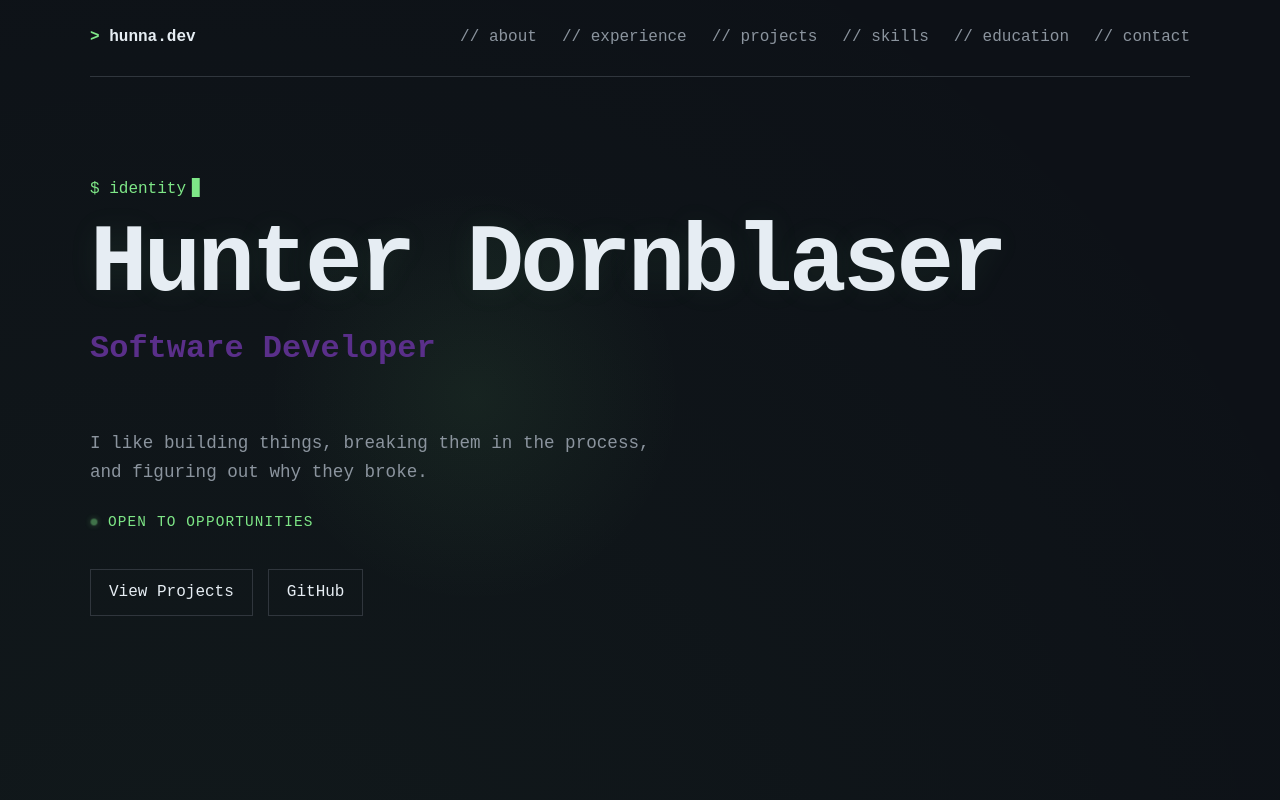
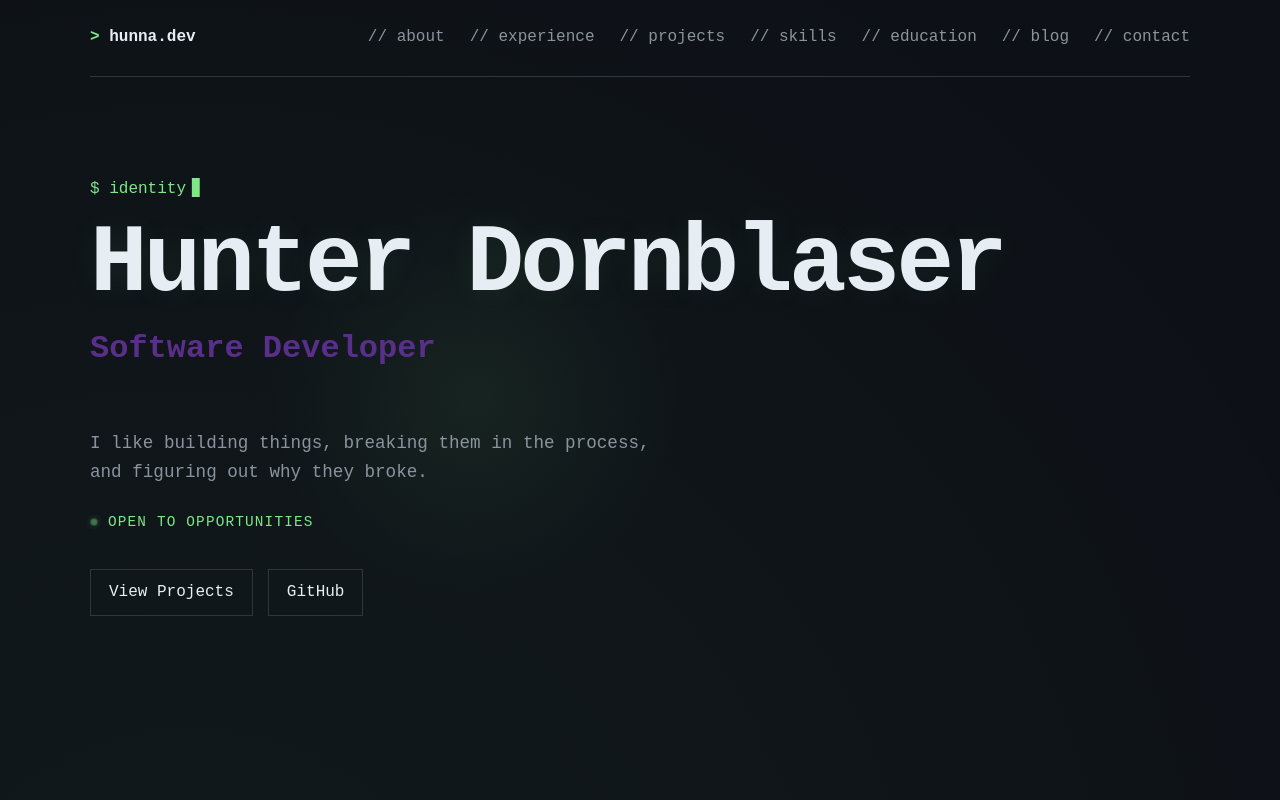
Before and after one commit to DustyLawnChair/hunna.github.io, a plain HTML site: page index.html in a window 1280 px wide. Shown: the top 800 px of the page. Drawn offline with Linux system fonts and the light colour scheme.

Commit message:
Add blog link to navigation

```diff
--- a/index.html
+++ b/index.html
@@ -31,6 +31,7 @@
                 <a href="#projects">// projects</a>
                 <a href="#skills">// skills</a>
                 <a href="#education">// education</a>
+                <a href="#blog">// blog</a>
                 <a href="#contact">// contact</a>
 
             </div>
```
